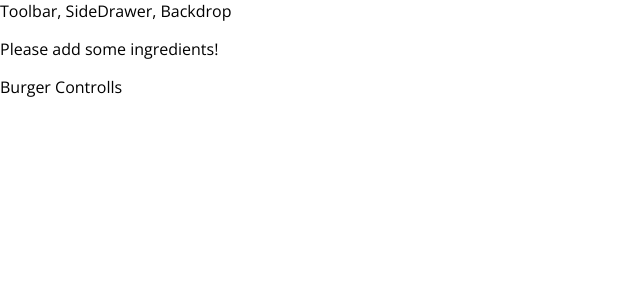
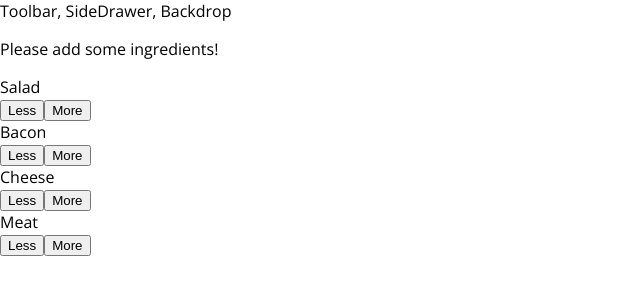
Before and after one commit to PiotrSzablewski/MyBurgerBuilder, a React app: page / in a window 1280 px wide. Shown: the top 300 px of the page, without its empty margins (0-640 px from the left). Built offline with nearby package versions, Linux system fonts and the light colour scheme.

Commit message:
you can add and remove ingr

```diff
--- /dev/null
+++ b/src/components/Burger/BulidControls/BulidControl/BulidControl.css
@@ -0,0 +1,56 @@
+.BuildControl {
+    display: flex;
+    justify-content: space-between;
+    align-items: center;
+    margin: 5px 0;
+}
+
+.BuildControl button {
+    display: block;
+    font: inherit;
+    padding: 5px;
+    margin: 0 5px;
+    width: 80px;
+    border: 1px solid #AA6817;
+    cursor: pointer;
+    outline: none;
+}
+
+.BuildControl button:disabled {
+    background-color: #AC9980;
+    border: 1px solid #7E7365;
+    color: #ccc;
+    cursor: default;
+}
+
+.BuildControl button:hover:disabled {
+    background-color: #AC9980;
+    color: #ccc;
+    cursor: not-allowed;
+}
+
+.Label {
+    padding: 10px;
+    font-weight: bold;
+    width: 80px;
+}
+
+.BuildControl .Less {
+    background-color: #D39952;
+    color: white;
+}
+
+.BuildControl .More {
+    background-color: #8F5E1E;
+    color: white;
+}
+
+.BuildControl .Less:hover, .BuildControl .Less:active {
+    background-color: #DAA972;
+    color: white;
+}
+
+.BuildControl .More:hover,.BuildControl .More:active {
+    background-color: #99703F;
+    color: white;
+}
--- /dev/null
+++ b/src/components/Burger/BulidControls/BulidControl/BulidControl.js
@@ -0,0 +1,11 @@
+import React from 'react';
+import classes from './BulidControl.css';
+const bulidControl = (props) => (
+    <div className={classes.BuildControl}>
+        <div className={classes.Label}>{props.label}</div>
+        <button className={classes.Less} onClick={props.subtracted}>Less</button>
+        <button className={classes.More} onClick={props.added}>More</button>
+    </div>
+);
+
+export default bulidControl;
--- /dev/null
+++ b/src/components/Burger/BulidControls/BulidControls.css
@@ -0,0 +1,10 @@
+.BulidControls{
+  width: 100%;
+  background-color: #CF8F2E;
+  display: flex;
+  flex-flow: column;
+  align-items: center;
+  box-shadow: 0 2px 1px #ccc;
+  margin:auto;
+  padding: 10px 0;
+}
--- /dev/null
+++ b/src/components/Burger/BulidControls/BulidControls.js
@@ -0,0 +1,25 @@
+import React from 'react';
+import classes from './BulidControls.css';
+import BulidControl from './BulidControl/BulidControl';
+const controls = [
+    {label: 'Salad', type: 'salad'},
+    {label: 'Bacon', type: 'bacon'},
+    {label: 'Cheese', type: 'cheese'},
+    {label: 'Meat', type: 'meat'}
+]
+const bulidControls = (props) => (
+    <div className={classes.BulidControls}>
+        {controls.map(ctrl => (
+            <BulidControl
+                key={ctrl.label}
+                label={ctrl.label}
+                added={() => props.ingAdded(ctrl.type)}
+                subtracted={() => props.ingSub(ctrl.type)}
+
+            />
+        ))}
+
+    </div>
+);
+
+export default bulidControls;
--- a/src/components/Burger/Burger.css
+++ b/src/components/Burger/Burger.css
@@ -2,7 +2,7 @@
     width: 100%;
     margin: auto;
     height: 250px;
-    overflow: scroll;
+    overflow: auto;
     text-align: center;
     font-weight: bold;
     font-size: 1.2rem;
--- a/src/components/Burger/Burger.js
+++ b/src/components/Burger/Burger.js
@@ -1,12 +1,11 @@
 import React from 'react';
 import classes from './Burger.css'
-import PropTypes from 'prop-types';
 import BurgerIngredient from './BurgerIngredient/BurgerIngredient'
 const burger = (props) => {
     let transIngredients = Object.keys(props.ingredients)
     .map(ingr => {
         return [...Array(props.ingredients[ ingr ])].map((_, i) => {
-            return <BurgerIngredient key={ ingr + 1 } type={ ingr }/>;
+            return <BurgerIngredient key={ ingr + i } type={ ingr }/>;
         })
     }).reduce( ( prev, next ) =>{
         return prev.concat(next);
--- a/src/containers/BurgerBuilder/BurgerBuilder.js
+++ b/src/containers/BurgerBuilder/BurgerBuilder.js
@@ -1,6 +1,14 @@
 import React, { Component } from 'react';
 import Aux from '../../hoc/Auxi';
-import Burger from '../../components/Burger/Burger'
+import Burger from '../../components/Burger/Burger';
+import BulidControls from '../../components/Burger/BulidControls/BulidControls';
+
+const ING_PRICES = {
+    salad: 0.5,
+    cheese: 0.4,
+    meat: 1.3,
+    bacon: 0.7
+}
 class BurgerBuilder extends Component{
     state = {
         ingredients:{
@@ -8,13 +16,43 @@
             bacon: 0,
             cheese: 0,
             meat: 0
+        },
+        totalPrice: 4
+    }
+    addingIngredientHandler = (type) =>{
+        const oldCount = this.state.ingredients[type];
+        const newCount = oldCount + 1;
+        const newIngredients = {
+            ...this.state.ingredients
         }
+        newIngredients[type] = newCount;
+        const priceToAdd = ING_PRICES[type]
+        const newPrice = this.state.totalPrice + priceToAdd;
+        this.setState({totalPrice: newPrice, ingredients: newIngredients})
+    }
+    removeIngredientHandler = (type) => {
+        const oldCount = this.state.ingredients[type];
+        if(!oldCount){
+            return
+        }
+        const newCount = oldCount - 1;
+        const newIngredients = {
+            ...this.state.ingredients
+        }
+        newIngredients[type] = newCount;
+        const priceToSub = ING_PRICES[type]
+        const newPrice = this.state.totalPrice - priceToSub;
+        this.setState({totalPrice: newPrice, ingredients: newIngredients})
     }
   render(){
     return(
       <Aux>
         <Burger ingredients={this.state.ingredients}/>
-        <div>Burger Controlls</div>
+        <BulidControls
+            ingAdded={this.addingIngredientHandler}
+            ingSub={this.removeIngredientHandler}
+
+        />
       </Aux>
     );
   }
```
